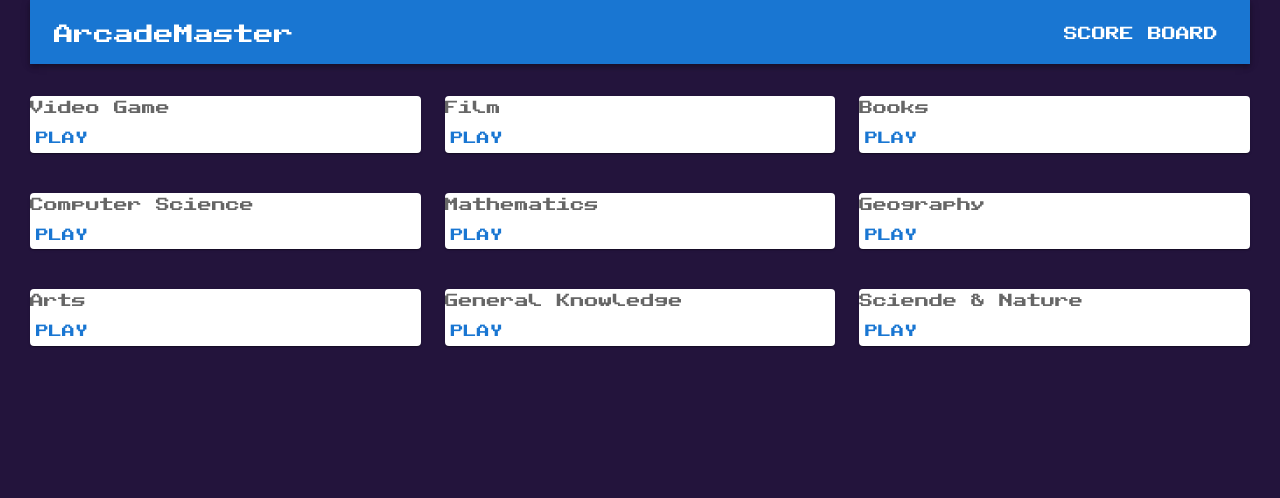
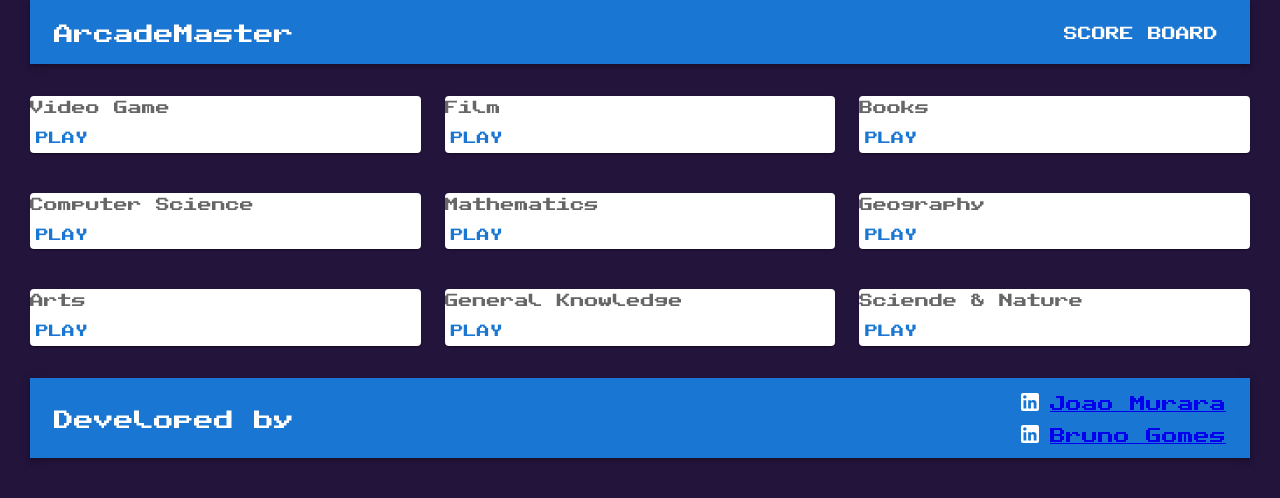
Before and after one commit to brunogomes11/react-game, a React (Vite) app: page / in a window 1280 px wide. Shown: the top 498 px of the page. Built offline with nearby package versions, Linux system fonts and the light colour scheme.

Commit message:
creating the footer component

```diff
--- a/package.json
+++ b/package.json
@@ -18,7 +18,7 @@
     "@fortawesome/free-solid-svg-icons": "^6.4.2",
     "@fortawesome/react-fontawesome": "^0.2.0",
     "@mui/icons-material": "^5.14.13",
-    "@mui/material": "^5.14.12",
+    "@mui/material": "^5.14.13",
     "@mui/styled-engine-sc": "^5.14.12",
     "axios": "^0.19.0",
     "he": "^1.2.0",
--- a/src/App.jsx
+++ b/src/App.jsx
@@ -3,6 +3,7 @@ import { theme } from "./app_styles.js";
 import Quiz from "./Quiz";
 import SelectCategory from "./SelectCategory.jsx";
 import Header from "./Header.jsx";
+import Footer from "./Footer.jsx";
 
 function App() {
   return (
@@ -11,6 +12,7 @@ function App() {
       <Header />
       <SelectCategory />
       {/* <Quiz /> */}
+      <Footer />
     </ThemeProvider>
   );
 }
--- /dev/null
+++ b/src/Footer.jsx
@@ -0,0 +1,56 @@
+import React from "react";
+import {
+  Button,
+  AppBar,
+  Box,
+  Toolbar,
+  Typography,
+  Container,
+  List,
+  ListItem,
+  ListItemIcon,
+  ListItemText,
+} from "@mui/material";
+import LinkedInIcon from "@mui/icons-material/LinkedIn";
+
+export default function Footer() {
+  return (
+    <Box>
+      <AppBar position="static" sx={{ mt: "2rem" }}>
+        <Toolbar sx={{ display: "flex", justifyContent: "space-between" }}>
+          <Typography variant="h6" color="inherit" component="div">
+            Developed by
+          </Typography>
+
+          <List
+            component="ul"
+            sx={{ display: "flex", flexDirection: "column" }}
+          >
+            <ListItem component="li" disablePadding>
+              <LinkedInIcon sx={{ ml: ".5rem", mr: ".5rem" }} />
+              <ListItemText>
+                <a
+                  href="https://www.linkedin.com/in/joao-murara/"
+                  target="_blank"
+                >
+                  Joao Murara
+                </a>
+              </ListItemText>
+            </ListItem>
+            <ListItem component="li" disablePadding>
+              <LinkedInIcon sx={{ ml: ".5rem", mr: ".5rem" }} />
+              <ListItemText>
+                <a
+                  href="https://www.linkedin.com/in/brunogomes11/"
+                  target="_blank"
+                >
+                  Bruno Gomes
+                </a>
+              </ListItemText>
+            </ListItem>
+          </List>
+        </Toolbar>
+      </AppBar>
+    </Box>
+  );
+}
```
Also changed, not shown: 1 other file (tests, documents, lock files or other folders).
